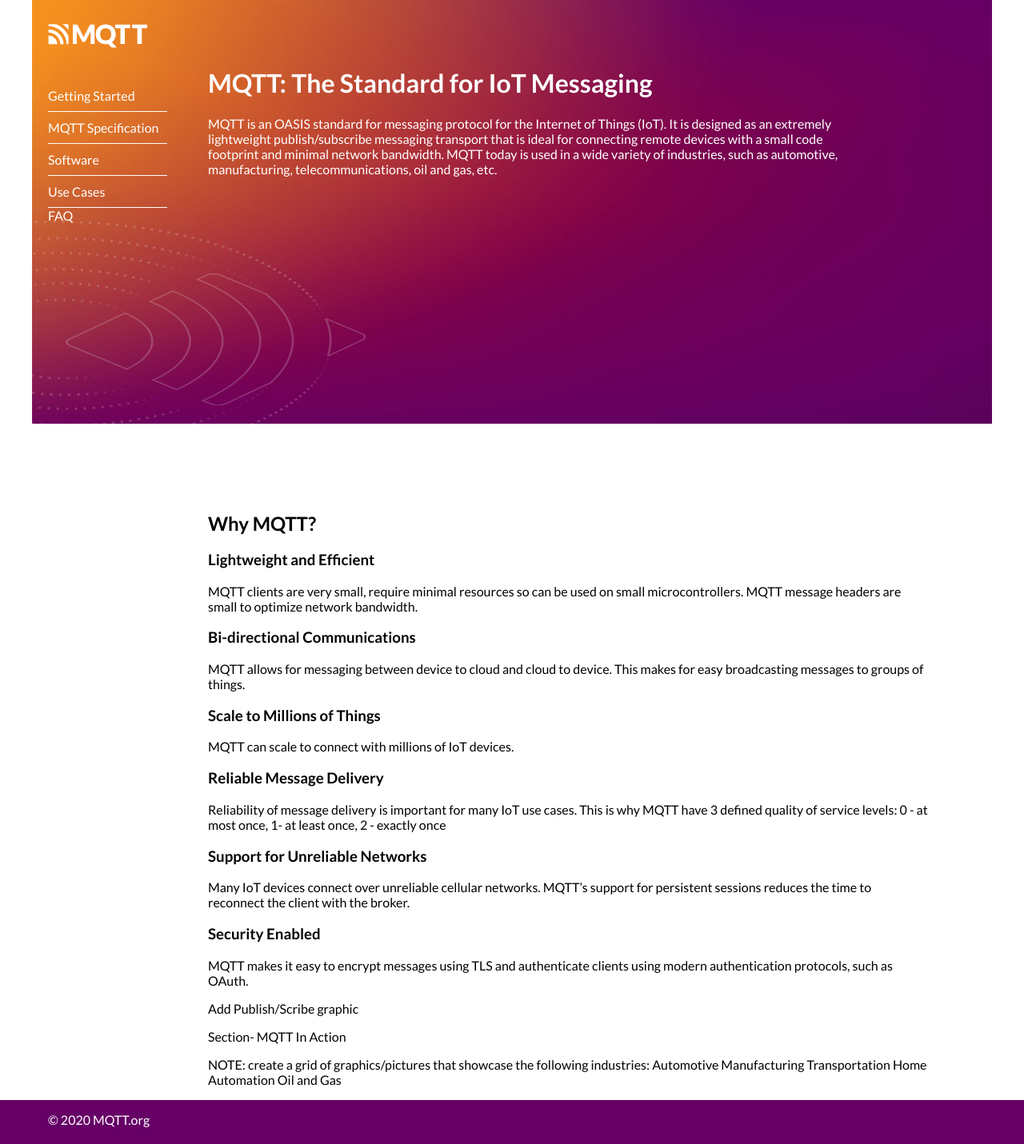
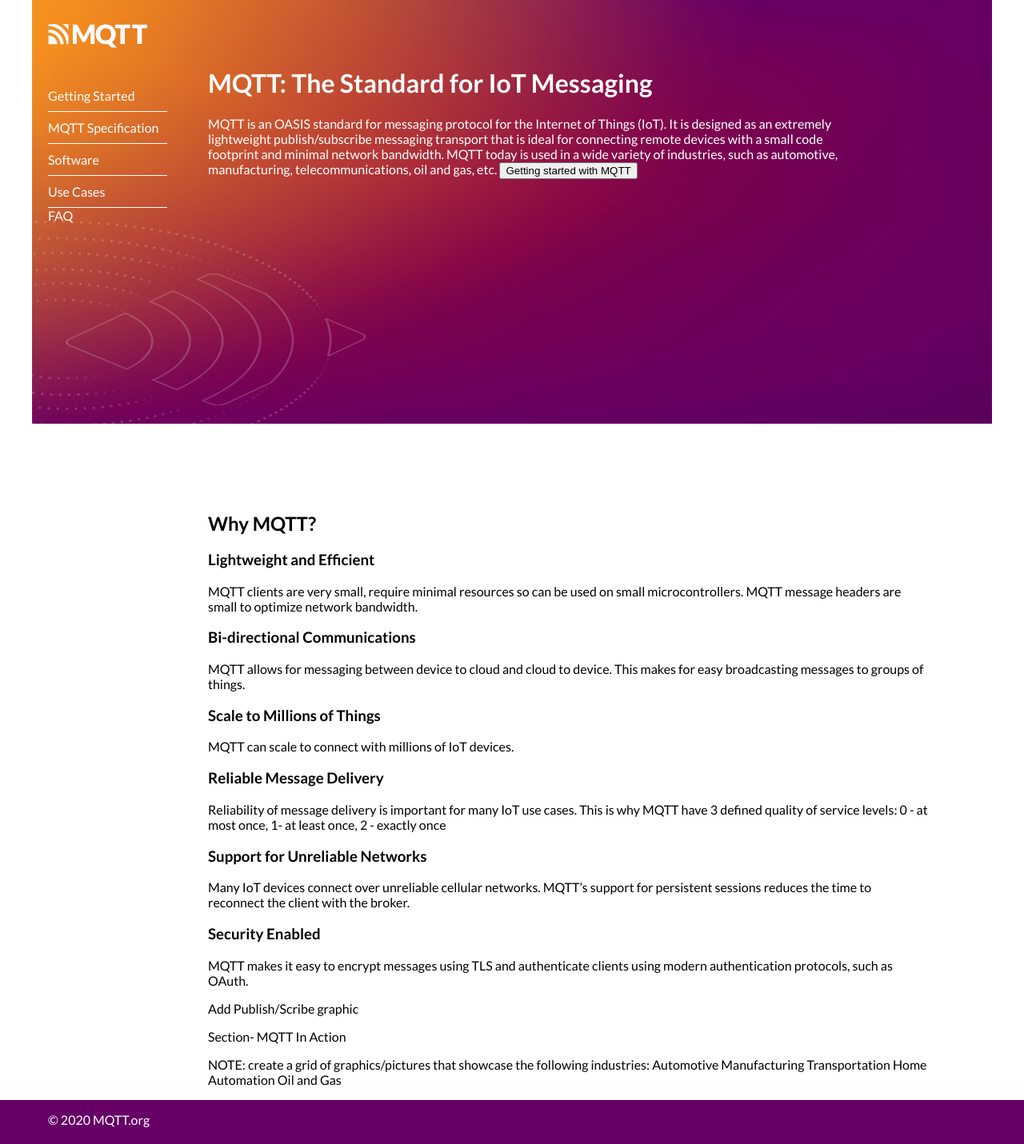
Before and after one commit to mqtt/mqtt.org, a Jekyll site: the page built from index.md, in a window 1280 px wide. Shown: the whole page at 80% size. Built offline with Jekyll 4.4.1, drawn with Linux system fonts in a browser that asks for light colours.

Commit message:
added CTA to header

```diff
--- a/_includes/homepage-header.html
+++ b/_includes/homepage-header.html
@@ -3,4 +3,5 @@
    MQTT is an OASIS standard for messaging protocol for the Internet of Things (IoT).
    It is designed as an extremely lightweight publish/subscribe messaging transport that is ideal for connecting remote devices with a small code footprint and minimal network bandwidth.
    MQTT today is used in a wide variety of industries, such as automotive, manufacturing, telecommunications, oil and gas, etc.
+   <a href="/getting-started.html"><button class="major-cta">Getting started with MQTT</button></a>
 </div>
```
